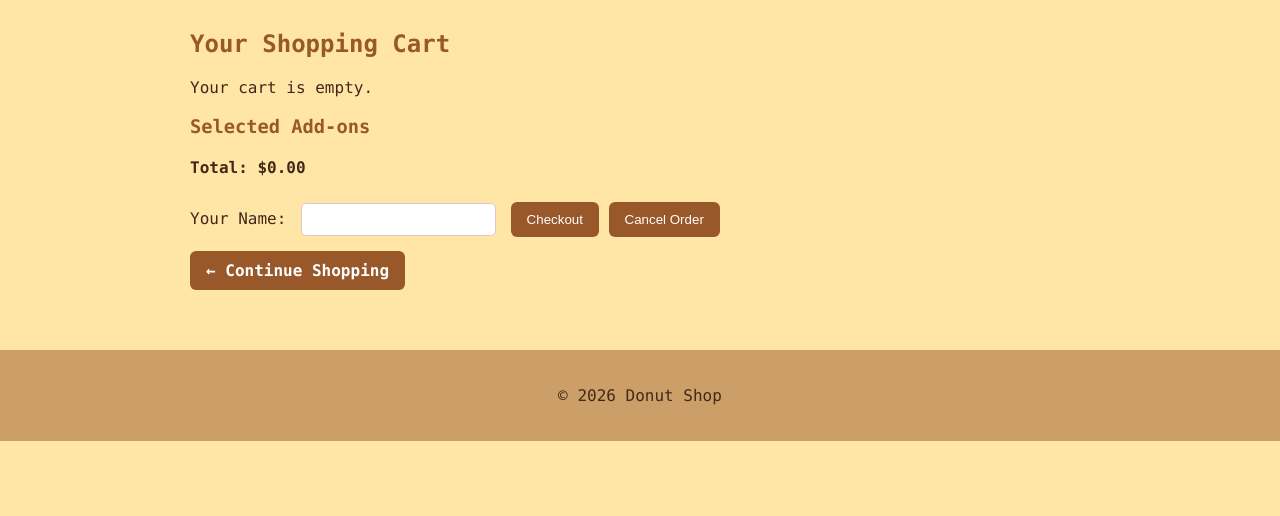
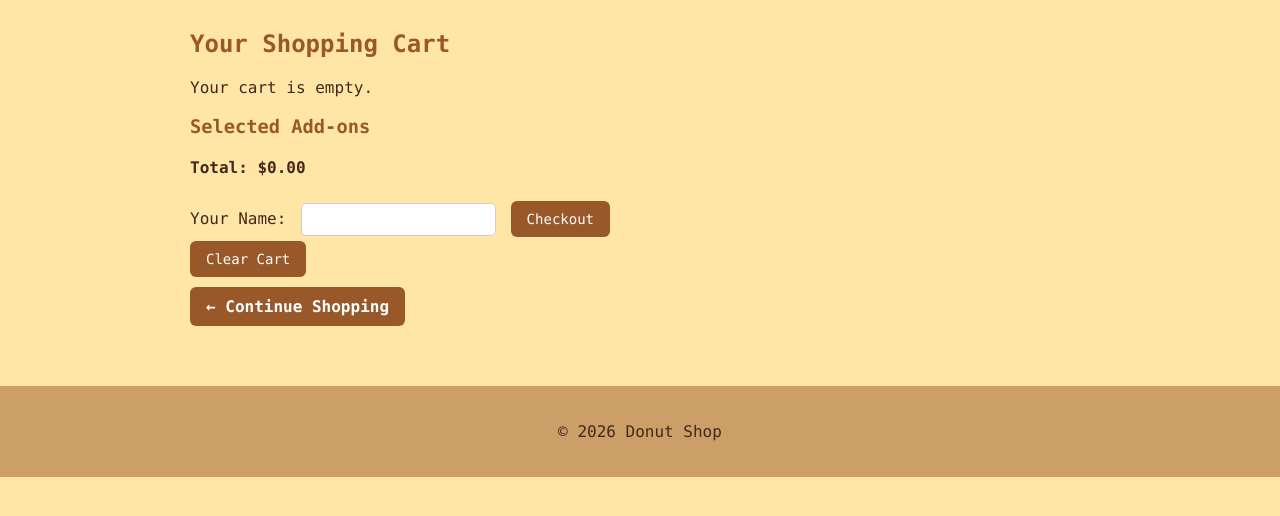
Before and after one commit to st25034/CSC2-flask-internal, a Flask app: page /cart in a window 1280 px wide. Shown: the part 120-636 px from the top of the page. Run offline with Flask 3, Linux system fonts and the light colour scheme.

Commit message:
added comments to html files

```diff
--- a/templates/cart.html
+++ b/templates/cart.html
@@ -1,10 +1,10 @@
 {% extends "base.html" %}
 
 {% block title %}Your Cart - Donuttery{% endblock %}
-
 {% block content %}
     <h2>Your Shopping Cart</h2>
 
+    <!-- Display flash messages after customer actions. -->
     {% with messages = get_flashed_messages() %}
         {% if messages %}
             <ul class="flashes">
@@ -15,6 +15,7 @@
         {% endif %}
     {% endwith %}
 
+    <!-- Display cart items when the cart contains donuts. -->
     {% if cart %}
         <div class="cart-items">
             {% for item, details in cart.items() %}
@@ -23,6 +24,7 @@
 
                     <p>${{ '%.2f' % details['price'] }} each</p>
 
+                    <!-- Allow customers to update the donut quantity. -->
                     <form action="{{ url_for('update_quantity') }}"
                         method="post"
                         class="cart-quantity-form">
@@ -39,14 +41,16 @@
                             required
                         >
 
-                    <button type="submit">Update</button>
+                        <button type="submit" class="zoom-button">Update</button>
                     </form>
 
+                    <!-- Calculate and display the subtotal for this donut. -->
                     <p>
                         Item subtotal:
                         ${{ '%.2f' % (details['quantity'] * details['price']) }}
                     </p>
 
+                    <!-- Allow customers to remove a donut from the cart. -->
                     <a href="{{ url_for('remove_from_cart', item=item) }}">Remove</a>
                 </div>
             {% endfor %}
@@ -58,8 +62,8 @@
         <p>Your cart is empty.</p>
     {% endif %}
 
+    <!-- Display selected add-ons when any have been chosen. -->
     <h3>Selected Add-ons</h3>
-
     {% if selected_addons %}
         <div class="cart-addon-card">
             <h3>Selected Add-Ons</h3>
@@ -71,6 +75,7 @@
                             <strong>{{ addon }}</strong> - ${{ '%.2f' % price }}
                         </p>
 
+                        <!-- Allow customers to remove a selected add-on. -->
                         <a href="{{ url_for('remove_addon', addon=addon) }}">
                             Remove
                         </a>
@@ -80,24 +85,28 @@
         </div>
     {% endif %}
 
-
-
+    <!-- Display the discount if an order qualifies for it. -->
     {% if discount_applied %}
         <h4>Discount (10%): -${{ '%.2f' % ((donut_subtotal + addon_subtotal) - total) }}</h4>
     {% endif %}
 
+    <!-- Display the final order total. -->
     <h4>Total: ${{ '%.2f' % total }}</h4>
 
+    <!-- Checkout form -->
     <form action="{{ url_for('checkout') }}" method="post">
         <label for="customer_name_checkout">Your Name:</label>
         <input type="text" name="customer_name" id="customer_name_checkout" required>
 
-    <button type="submit">Checkout</button>
+        <button type="submit" class="zoom-button">Checkout</button>
+    </form>
 
+    <!-- Clear cart form -->
+    <form action="{{ url_for('cancel_order') }}" method="post">
         <button type="submit"
-            formaction="{{ url_for('cancel_order') }}"
-            onclick="return confirm('Are you sure you want to cancel your order?')">
-        Cancel Order
+                onclick="return confirm('Are you sure you want to clear your cart?')"
+                class="zoom-button">
+            Clear Cart
         </button>
     </form>
 
--- a/templates/index.html
+++ b/templates/index.html
@@ -3,6 +3,7 @@
 {% block title %}Home - Donuttery{% endblock %}
 
 {% block content %}
+<!-- Main banner -->
 <section class="hero">
     <div class="hero-content">
         <h2>DONUTTERY</h2>
@@ -13,6 +14,7 @@
     </div>
 </section>
 
+<!-- Donuttery Introduction -->
 <section class="about-donuttery">
     <h2>About Donuttery</h2>
     <p>
--- a/templates/invoices.html
+++ b/templates/invoices.html
@@ -8,12 +8,14 @@
 
     <p class="invoice-thank-you">Thank you for your order!</p>
 
+    <!-- Display the customer's details and invoice information. -->
     <div class="invoice-details">
         <p><strong>Invoice Number:</strong> {{ invoice_number }}</p>
         <p><strong>Customer Name:</strong> {{ customer_name }}</p>
         <p><strong>Date:</strong> {{ invoice_date }}</p>
     </div>
 
+    <!-- Display the donuts included in the order. -->
     <div class="invoice-section">
         <h3>Items</h3>
 
@@ -31,6 +33,7 @@
         {% endif %}
     </div>
 
+    <!-- Display any add-ons included in the order. -->
     <div class="invoice-section">
         <h3>Add-Ons</h3>
 
@@ -63,12 +66,14 @@
             </p>
         {% endif %}
 
+        <!-- Display the final total the customer needs to pay. -->
         <p class="invoice-total">
             <span>Total:</span>
             <strong>${{ '%.2f' % total }}</strong>
         </p>
     </div>
 
+    <!-- Allow the customer to return to the home page. -->
     <a href="{{ url_for('index') }}" class="back-button">← Back to home</a>
 </div>
 {% endblock %}
```
Also changed, not shown: templates/base.html (+12 -7 lines), templates/order_history.html (+6 -3 lines). Lines whose indentation alone changed are shown as unchanged.
